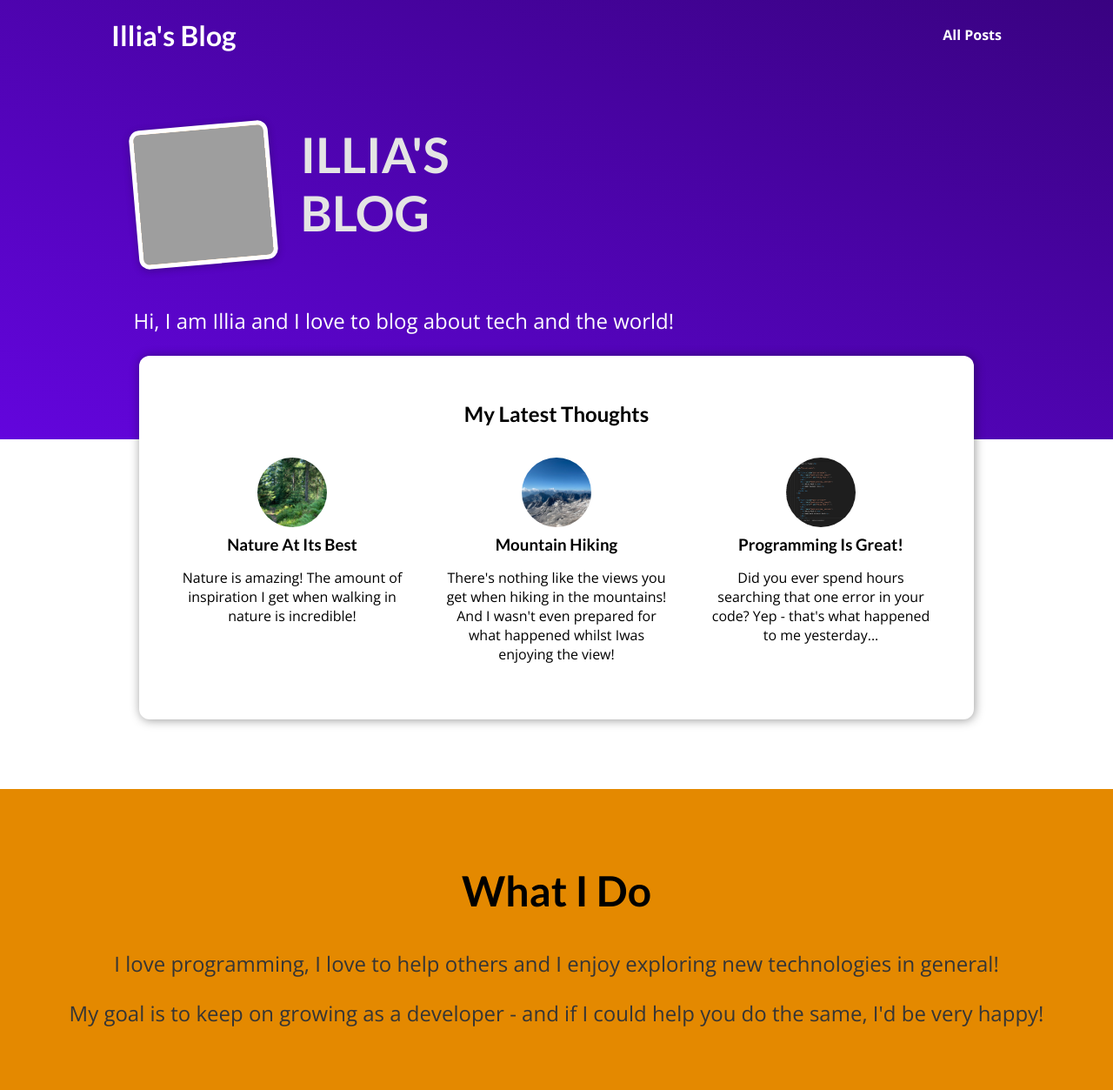
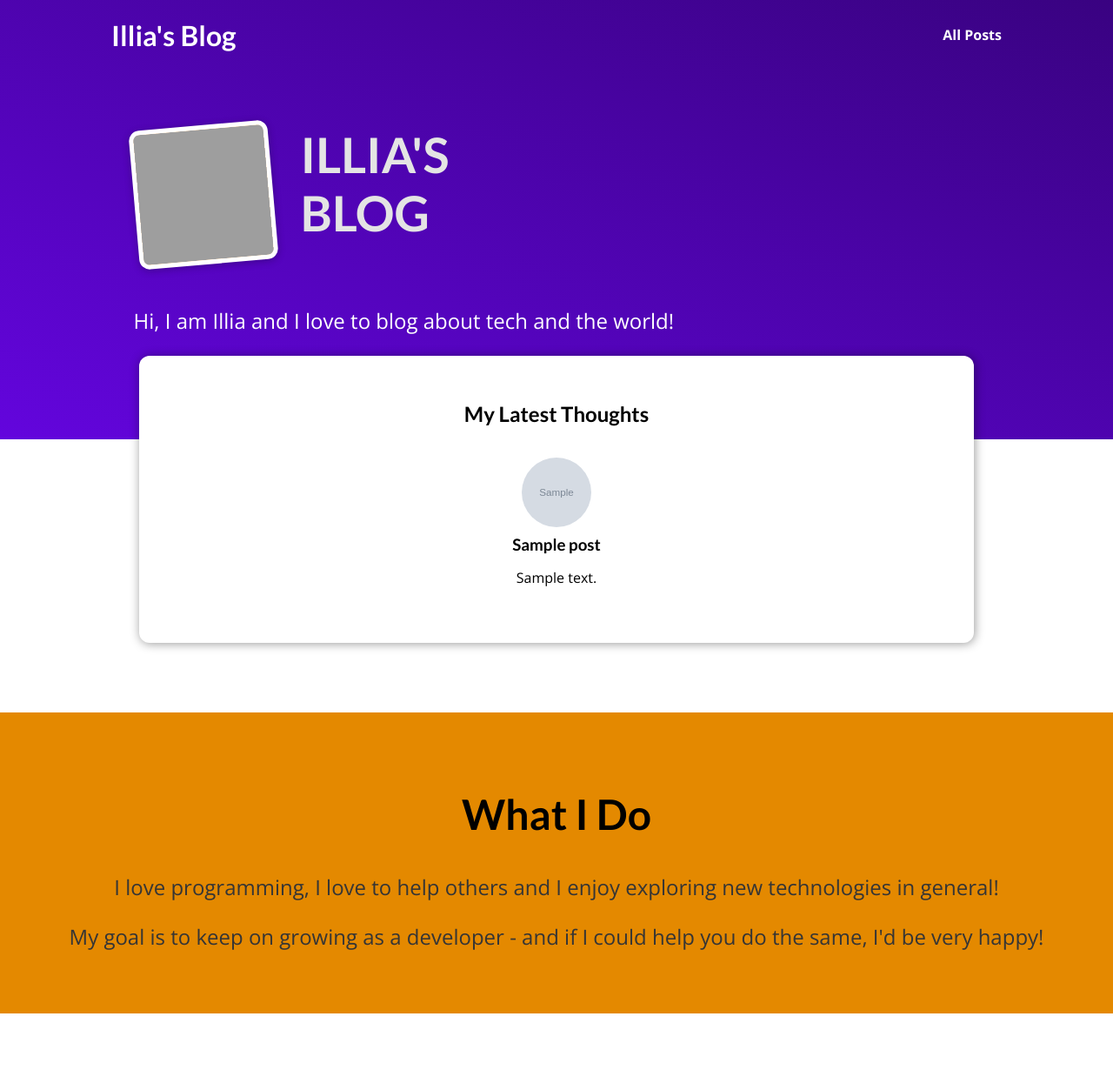
Before and after one commit to smigy32/my_site, a Django app: page / in a window 1280 px wide. Shown: the whole page at 87% size. After the commit the page ends 1165 px from the top, so only its background shows below. Run offline with Django 4.2, Linux system fonts and the light colour scheme; tables that the repository leaves empty hold one stand-in row (values such as "Sample post"); grey boxes marked "Sample" are stand-in pictures; grey boxes are pictures that could not be loaded.

Commit message:
Implement getting of posts data via database

```diff
--- a/blog/templates/blog/includes/post.html
+++ b/blog/templates/blog/includes/post.html
@@ -3,7 +3,7 @@
 <li>
     <article class="post">
       <a href="{% url 'post-detail-page' slug=post.slug %}">
-        <img src="{% static 'blog/images/'|add:post.image %}" alt="{{ post.title }}" />
+        <img src="{% static 'blog/images/'|add:post.image_name %}" alt="{{ post.title }}" />
         <div class="post__content">
           <h3>{{ post.title }}</h3>
           <p>
--- a/blog/views.py
+++ b/blog/views.py
@@ -1,90 +1,25 @@
-from datetime import date
+from django.shortcuts import render, get_object_or_404
 
-from django.shortcuts import render
-
-all_posts = [
-    {
-        "slug": "hike-in-the-mountains",
-        "image": "mountains.jpg",
-        "author": "Illia",
-        "date": date(2021, 7, 21),
-        "title": "Mountain Hiking",
-        "excerpt": "There's nothing like the views you get when hiking in the mountains! And I wasn't even prepared for what happened whilst Iwas enjoying the view!",
-        "content": """
-          Lorem ipsum dolor sit amet consectetur adipisicing elit. Officiis nobis
-          aperiam est praesentium, quos iste consequuntur omnis exercitationem quam
-          velit labore vero culpa ad mollitia? Quis architecto ipsam nemo. Odio.
-
-          Lorem ipsum dolor sit amet consectetur adipisicing elit. Officiis nobis
-          aperiam est praesentium, quos iste consequuntur omnis exercitationem quam
-          velit labore vero culpa ad mollitia? Quis architecto ipsam nemo. Odio.
-
-          Lorem ipsum dolor sit amet consectetur adipisicing elit. Officiis nobis
-          aperiam est praesentium, quos iste consequuntur omnis exercitationem quam
-          velit labore vero culpa ad mollitia? Quis architecto ipsam nemo. Odio.
-        """
-    },
-    {
-        "slug": "programming-is-fun",
-        "image": "coding.jpg",
-        "author": "Illia",
-        "date": date(2022, 3, 10),
-        "title": "Programming Is Great!",
-        "excerpt": "Did you ever spend hours searching that one error in your code? Yep - that's what happened to me yesterday...",
-        "content": """
-          Lorem ipsum dolor sit amet consectetur adipisicing elit. Officiis nobis
-          aperiam est praesentium, quos iste consequuntur omnis exercitationem quam
-          velit labore vero culpa ad mollitia? Quis architecto ipsam nemo. Odio.
-
-          Lorem ipsum dolor sit amet consectetur adipisicing elit. Officiis nobis
-          aperiam est praesentium, quos iste consequuntur omnis exercitationem quam
-          velit labore vero culpa ad mollitia? Quis architecto ipsam nemo. Odio.
-
-          Lorem ipsum dolor sit amet consectetur adipisicing elit. Officiis nobis
-          aperiam est praesentium, quos iste consequuntur omnis exercitationem quam
-          velit labore vero culpa ad mollitia? Quis architecto ipsam nemo. Odio.
-        """
-    },
-    {
-        "slug": "into-the-woods",
-        "image": "woods.jpg",
-        "author": "Illia",
-        "date": date(2020, 8, 5),
-        "title": "Nature At Its Best",
-        "excerpt": "Nature is amazing! The amount of inspiration I get when walking in nature is incredible!",
-        "content": """
-          Lorem ipsum dolor sit amet consectetur adipisicing elit. Officiis nobis
-          aperiam est praesentium, quos iste consequuntur omnis exercitationem quam
-          velit labore vero culpa ad mollitia? Quis architecto ipsam nemo. Odio.
-
-          Lorem ipsum dolor sit amet consectetur adipisicing elit. Officiis nobis
-          aperiam est praesentium, quos iste consequuntur omnis exercitationem quam
-          velit labore vero culpa ad mollitia? Quis architecto ipsam nemo. Odio.
-
-          Lorem ipsum dolor sit amet consectetur adipisicing elit. Officiis nobis
-          aperiam est praesentium, quos iste consequuntur omnis exercitationem quam
-          velit labore vero culpa ad mollitia? Quis architecto ipsam nemo. Odio.
-        """
-    }
-]
+from .models import Post
 
 
 def starting_page(request):
-    sorted_post = sorted(all_posts, key=lambda post: post.get("date"))
-    latest_posts = sorted_post[-3:]
+    latest_posts = Post.objects.all().order_by("-date")[:3]
     return render(request, "blog/index.html", {
         "posts": latest_posts,
     })
 
 
 def posts(request):
+    all_posts = Post.objects.all().order_by("-date")
     return render(request, "blog/all-posts.html", {
         "all_posts": all_posts,
     })
 
 
 def post_detail(request, slug):
-    identified_post = next(post for post in all_posts if post["slug"] == slug)
+    identified_post = get_object_or_404(Post, slug=slug)
     return render(request, "blog/post-detail.html", {
         "post": identified_post,
+        "post_tags": identified_post.tags.all()
     })
```
Also changed, not shown: blog/admin.py (+6 -1 lines), blog/static/blog/post-detail.css (+13 -0 lines), blog/templates/blog/post-detail.html (+7 -2 lines).
